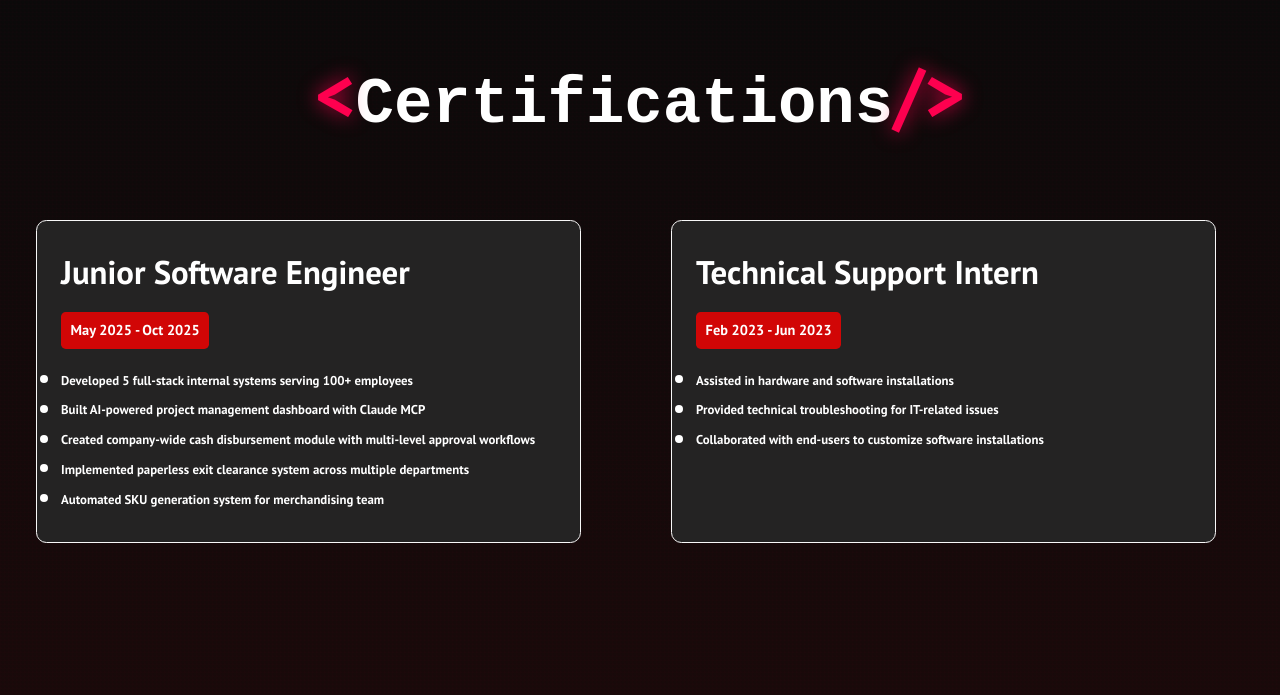
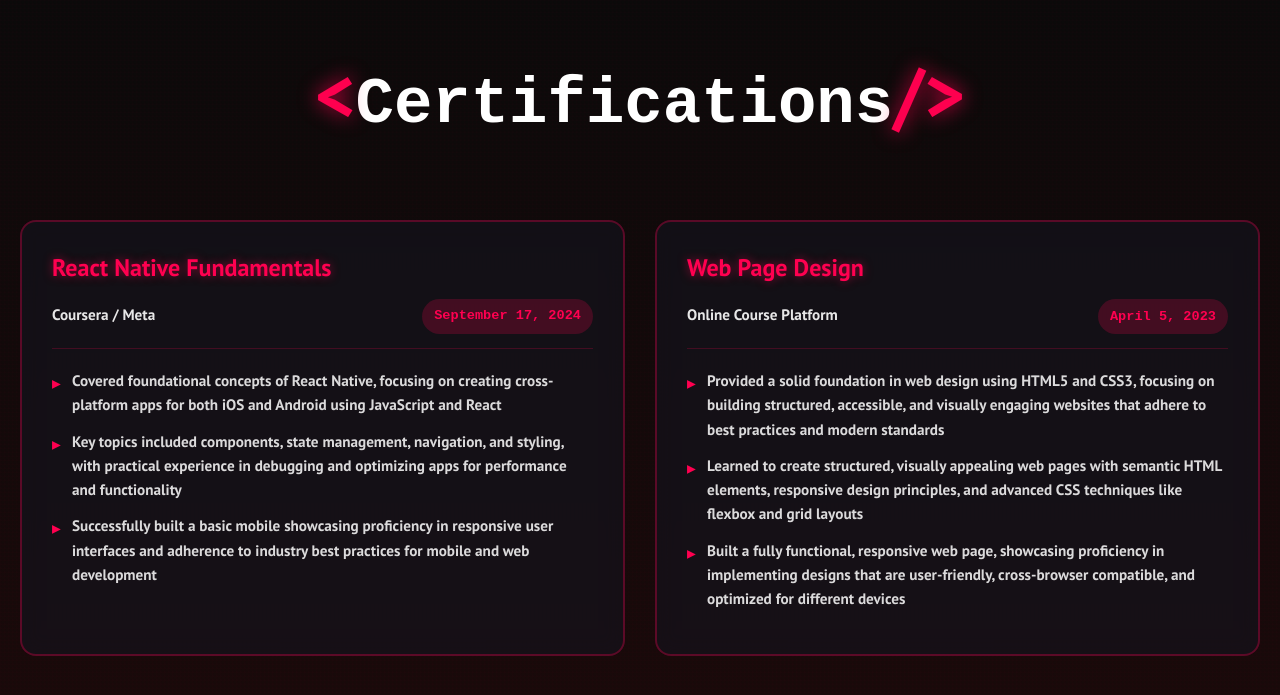
Before and after one commit to ampolperlada/ampoloppa-site, a React (Create React App) app: page /skills in a window 1280 px wide. Shown: the part 1700-2395 px from the top of the page. Built offline with nearby package versions, Linux system fonts and the light colour scheme.

Commit message:
Refactor Workexp component: replace Expcard with certification-card, update data mapping to use CERTIFICATIONS, and enhance card styling for better presentation

```diff
--- a/src/components/Workexp.css
+++ b/src/components/Workexp.css
@@ -56,8 +56,8 @@
   width: 100%;
 }
 
-/* Individual Card Styling (from Expcard.jsx) */
-.experience-card {
+/* Individual Card Styling */
+.certification-card {
   background: rgba(20, 20, 30, 0.6);
   border: 2px solid rgba(255, 0, 80, 0.3);
   border-radius: 16px;
@@ -71,21 +71,13 @@
   animation: fadeInUp 0.6s ease-out backwards;
 }
 
-.experience-card:nth-child(1) {
-  animation-delay: 0.1s;
-}
-
-.experience-card:nth-child(2) {
-  animation-delay: 0.2s;
-}
-
-.experience-card:hover {
+.certification-card:hover {
   border-color: rgba(255, 0, 80, 0.8);
   transform: translateY(-8px);
   box-shadow: 0 15px 50px rgba(255, 0, 80, 0.3);
 }
 
-.experience-card::before {
+.certification-card::before {
   content: '';
   position: absolute;
   top: 0;
@@ -98,44 +90,58 @@
   transition: opacity 0.3s ease;
 }
 
-.experience-card:hover::before {
+.certification-card:hover::before {
   opacity: 1;
   animation: shimmer 2s ease-in-out infinite;
 }
 
-/* Card Header */
-.experience-card h3 {
-  color: #fff;
+/* Card Title */
+.cert-title {
+  color: #ff0050;
   font-size: 1.5rem;
   font-weight: 700;
   margin: 0 0 15px 0;
   line-height: 1.3;
+  text-shadow: 0 0 10px rgba(255, 0, 80, 0.5);
 }
 
-/* Date Badge */
-.experience-card .date-badge {
-  background: #ff0050;
-  color: #fff;
-  padding: 8px 16px;
+/* Meta Info */
+.cert-meta {
+  display: flex;
+  justify-content: space-between;
+  align-items: center;
+  margin-bottom: 20px;
+  padding-bottom: 15px;
+  border-bottom: 1px solid rgba(255, 0, 80, 0.2);
+  flex-wrap: wrap;
+  gap: 10px;
+}
+
+.cert-issuer {
+  color: rgba(255, 255, 255, 0.9);
+  font-size: 0.95rem;
+  font-weight: 600;
+}
+
+.cert-date {
+  background: rgba(255, 0, 80, 0.2);
+  color: #ff0050;
+  padding: 6px 12px;
   border-radius: 20px;
   font-size: 0.85rem;
   font-weight: 700;
-  text-transform: uppercase;
-  letter-spacing: 1px;
-  display: inline-block;
-  margin-bottom: 20px;
-  box-shadow: 0 5px 15px rgba(255, 0, 80, 0.4);
+  font-family: 'Courier New', monospace;
 }
 
-/* Card Content */
-.experience-card ul {
+/* Description List */
+.cert-description {
   list-style: none;
   padding: 0;
   margin: 0;
   flex: 1;
 }
 
-.experience-card li {
+.cert-description li {
   color: rgba(255, 255, 255, 0.85);
   font-size: 0.95rem;
   line-height: 1.6;
@@ -144,7 +150,7 @@
   position: relative;
 }
 
-.experience-card li::before {
+.cert-description li::before {
   content: '▸';
   color: #ff0050;
   position: absolute;
--- a/src/components/Workexp.jsx
+++ b/src/components/Workexp.jsx
@@ -1,7 +1,6 @@
 import React from 'react';
 import './Workexp.css';
-import { WORK_EXPERIENCE } from '../utils/data';
-import Expcard from './Expcard';
+import { CERTIFICATIONS } from '../utils/data';
 
 const Workexp = () => {
   return (
@@ -14,8 +13,19 @@ const Workexp = () => {
 
       <div className='experience-content'>
         <div className='certifications-grid'>
-          {WORK_EXPERIENCE.map((item) => (
-            <Expcard key={item.title} details={item} />
+          {CERTIFICATIONS.map((cert, index) => (
+            <div key={cert.title} className='certification-card' style={{ animationDelay: `${index * 0.1}s` }}>
+              <h3 className='cert-title'>{cert.title}</h3>
+              <div className='cert-meta'>
+                <span className='cert-issuer'>{cert.issuer}</span>
+                <span className='cert-date'>{cert.date}</span>
+              </div>
+              <ul className='cert-description'>
+                {cert.description.map((item, idx) => (
+                  <li key={idx}>{item}</li>
+                ))}
+              </ul>
+            </div>
           ))}
         </div>
       </div>
```
